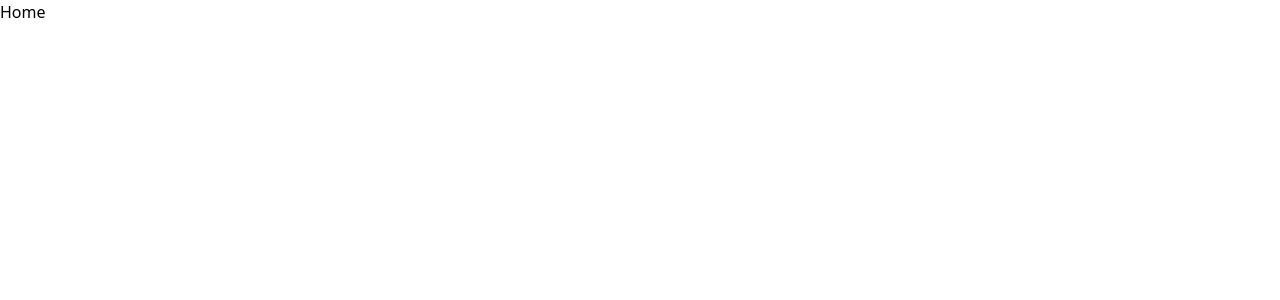
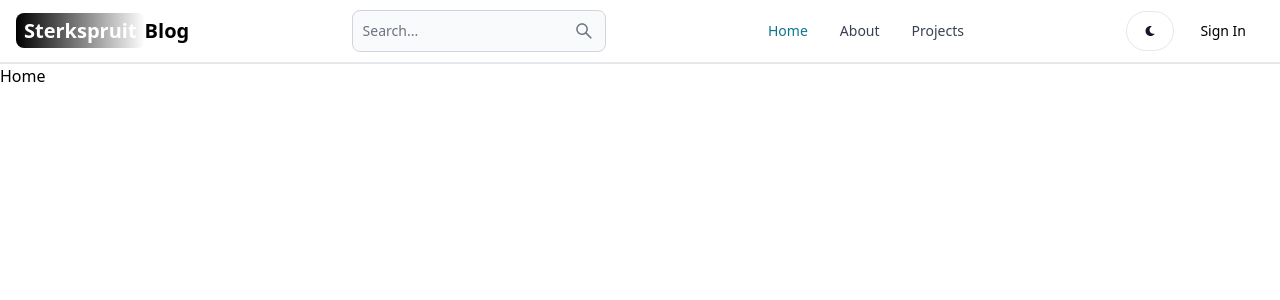
Before and after one commit to iamsihlegqeza/sterkSwave, a React (Vite) app in the folder client/: page / in a window 1280 px wide. Shown: the top 300 px of the page. Built offline with nearby package versions, Linux system fonts and the light colour scheme.

Commit message:
create the header section

```diff
--- a/client/package.json
+++ b/client/package.json
@@ -10,6 +10,7 @@
     "preview": "vite preview"
   },
   "dependencies": {
+    "flowbite-react": "^0.10.1",
     "react": "^18.3.1",
     "react-dom": "^18.3.1",
     "react-router-dom": "^6.24.1"
--- a/client/src/App.jsx
+++ b/client/src/App.jsx
@@ -5,10 +5,12 @@
 import SignUp from "./pages/SignUp"
 import Dashboard from "./pages/Dashboard"
 import Projects from "./pages/Projects"
+import Header from "./components/Header"
 
 export default function App() {
   return (
     <BrowserRouter>
+      <Header />
       <Routes>
         <Route path="/" element={<Home />} />
         <Route path="/about" element={<About />} />
--- /dev/null
+++ b/client/src/components/Header.jsx
@@ -0,0 +1,52 @@
+import { Button, Navbar, TextInput } from 'flowbite-react';
+import React from 'react';
+import { Link, useLocation } from 'react-router-dom';
+import { AiOutlineSearch } from 'react-icons/ai';
+import { FaMoon } from 'react-icons/fa';
+
+export default function Header() {
+    const path = useLocation().pathname;
+  return (
+    <Navbar className='border-b-2'>
+        <Link to="/" className='self-center whitespace-nowrap text-sm sm:text-xl font-semibold dark:white'>
+            <span className='px-2 py-1 bg-gradient-to-r from-black rounded-lg text-white dark:text-black,  dark:from-white'>Sterkspruit</span>Blog
+        </Link>
+        <form>
+            <TextInput
+                type='text'
+                placeholder='Search...'
+                rightIcon={AiOutlineSearch}
+                className='hidden lg:inline'
+            />
+        </form>
+        <Button className='w-12 h-10 lg:hidden' color='gray' pill>
+            <AiOutlineSearch/>
+        </Button>
+        <div className='flex gap-2 md:order-2'>
+            <Button className='w-12 h-10 hidden sm:inline' color='gray' pill>
+                <FaMoon />
+            </Button>
+            <Link to='/sign-in'>
+                <Button gradientDuoTone='gray'>
+                    Sign In
+                </Button>
+            </Link>
+            <Navbar.Toggle/>
+        </div>
+            <Navbar.Collapse>
+                <Navbar.Link active={path === "/"} as={'div'}>
+                    <Link to='/'/>
+                        Home
+                </Navbar.Link>
+                <Navbar.Link active={path === "/about"} as={'div'}>
+                    <Link to='/about'/>
+                        About
+                </Navbar.Link>
+                <Navbar.Link active={path === "/projects"} as={'div'}>
+                    <Link to='/projects'/>
+                        Projects
+                </Navbar.Link>
+            </Navbar.Collapse>
+    </Navbar>
+  )
+}
--- a/client/tailwind.config.js
+++ b/client/tailwind.config.js
@@ -3,9 +3,10 @@
   content: [
     "./index.html",
     "./src/**/*.{js,ts,jsx,tsx}",
+    "node_modules/flowbite-react/**/*{js,jsx,ts,tsx}",
   ],
   theme: {
     extend: {},
   },
-  plugins: [],
+  plugins: [require('flowbite/plugin')],
 };
```
Also changed, not shown: 1 other file (tests, documents, lock files or other folders).
